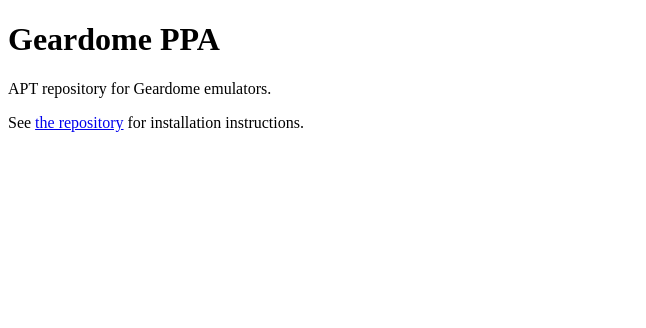
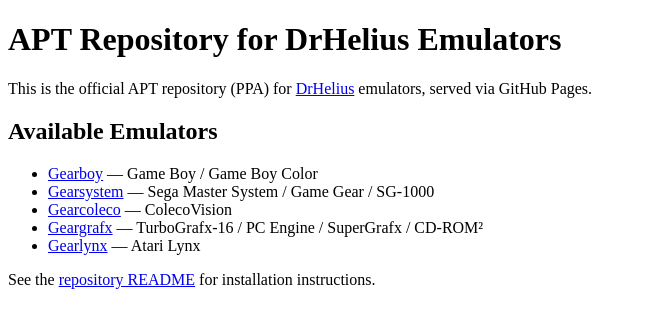
Before and after one commit to drhelius/ppa-geardome, a plain HTML site: page index.html in a window 1280 px wide. Shown: the whole page, without its empty margins (0-646 px from the left). Drawn offline with Linux system fonts and the light colour scheme.

Commit message:
Update index.html description

```diff
--- a/index.html
+++ b/index.html
@@ -1,9 +1,17 @@
 <!DOCTYPE html>
 <html>
-<head><title>Geardome PPA</title></head>
+<head><title>APT Repository for DrHelius Emulators</title></head>
 <body>
-<h1>Geardome PPA</h1>
-<p>APT repository for Geardome emulators.</p>
-<p>See <a href="https://github.com/drhelius/ppa-geardome">the repository</a> for installation instructions.</p>
+<h1>APT Repository for DrHelius Emulators</h1>
+<p>This is the official APT repository (PPA) for <a href="https://github.com/drhelius">DrHelius</a> emulators, served via GitHub Pages.</p>
+<h2>Available Emulators</h2>
+<ul>
+<li><a href="https://github.com/drhelius/Gearboy">Gearboy</a> — Game Boy / Game Boy Color</li>
+<li><a href="https://github.com/drhelius/Gearsystem">Gearsystem</a> — Sega Master System / Game Gear / SG-1000</li>
+<li><a href="https://github.com/drhelius/Gearcoleco">Gearcoleco</a> — ColecoVision</li>
+<li><a href="https://github.com/drhelius/Geargrafx">Geargrafx</a> — TurboGrafx-16 / PC Engine / SuperGrafx / CD-ROM²</li>
+<li><a href="https://github.com/drhelius/Gearlynx">Gearlynx</a> — Atari Lynx</li>
+</ul>
+<p>See the <a href="https://github.com/drhelius/ppa-geardome">repository README</a> for installation instructions.</p>
 </body>
 </html>
```
